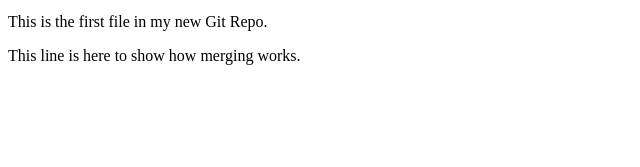
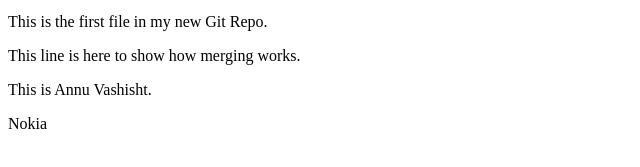
Before and after one commit to vash1998/vash1998.github.io, a plain HTML site: page index.html in a window 1280 px wide. Shown: the part 101-268 px from the top of the page, without its empty margins (0-640 px from the left). Drawn offline with Linux system fonts and the light colour scheme.

Commit message:
next commit

```diff
--- a/index.html
+++ b/index.html
@@ -10,6 +10,8 @@
 style="width:100%;max-width:960px"></div>
 <p>This is the first file in my new Git Repo.</p>
 <p>This line is here to show how merging works.</p>
+<p>This is Annu Vashisht.</p>
+<p>Nokia</p>
 
 </body>
 </html>
```
